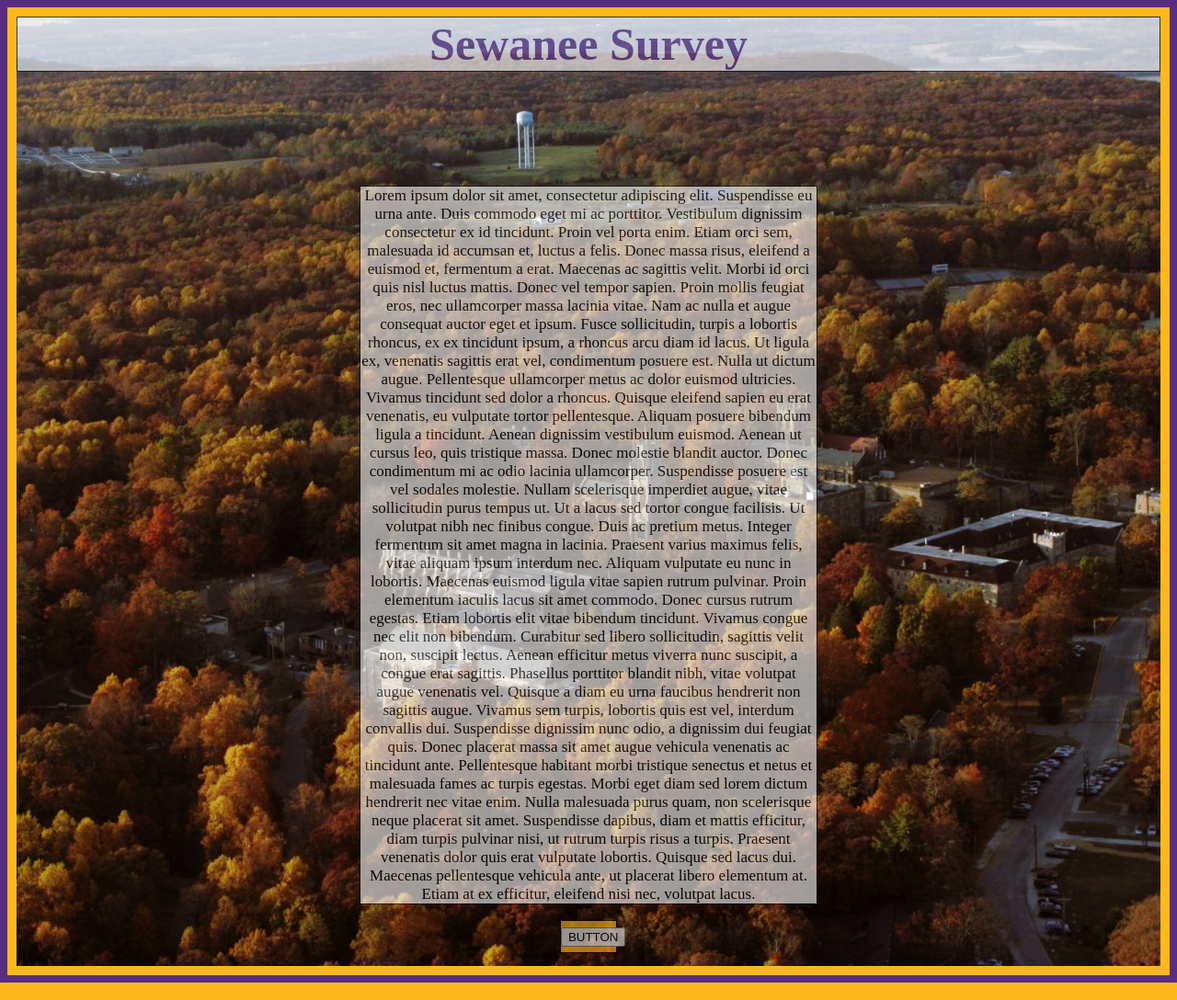
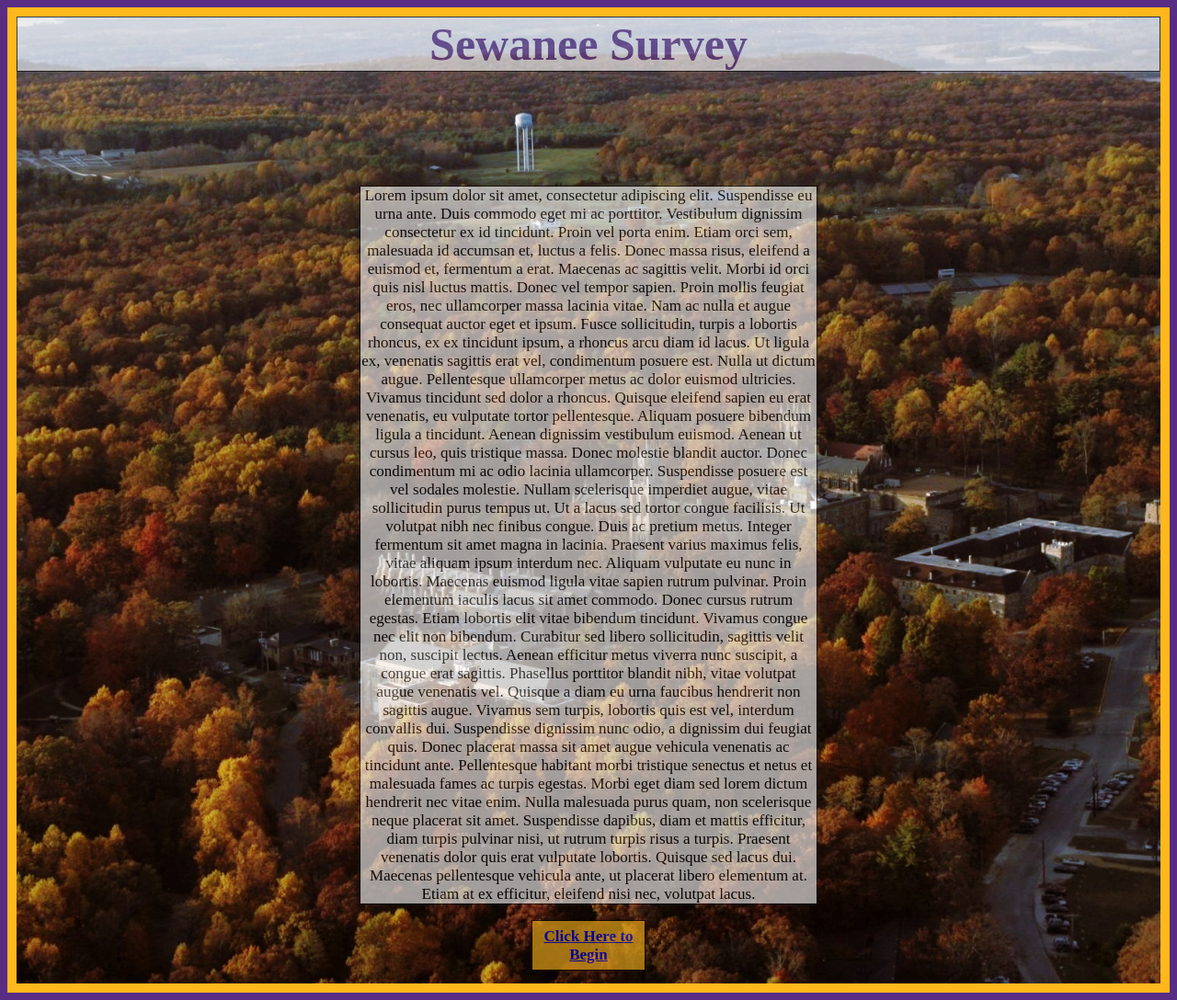
Before and after one commit to 2016pearsoow/Sewanee-Survey, a PHP site: page /SewaneeSurvey.html in a window 1280 px wide. Shown: the whole page at 92% size. Run offline with PHP 8.4, Linux system fonts and the light colour scheme.

Commit message:
4th commit

```diff
--- a/SewaneeSurvey.html
+++ b/SewaneeSurvey.html
@@ -24,7 +24,7 @@ Suspendisse dignissim nunc odio, a dignissim dui feugiat quis. Donec placerat ma
 
       </p>
       <h2>
-        <button type="button">BUTTON</button>
+        <a href="SurveyPage.html" class="link ">Click Here to Begin</a>
       </h2>
     </body>
 </html>
--- a/SurveyPage.html
+++ b/SurveyPage.html
@@ -1,8 +1,9 @@
 <html>
   <head>
   <title>Sewanee Survey</title>
+  <link rel='stylesheet' type='text/css' href='style.css'>
   </head>
-  <body>
-    <p>This is the survey page.</p>
+  <body background="SewaneeOverheadEDITED.jpg";>
+    <h1>Sewanee Survey</h1>
   </body>
 </html>
--- a/style.css
+++ b/style.css
@@ -38,8 +38,8 @@ h2 {
   border: 1px solid black;
   background-color: rgb(255,184,28);
   opacity: 0.6;
-  margin-left: 47.5%;
-  margin-right:47.5%;
+  margin-left: 45%;
+  margin-right:45%;
   padding-top: 0.5%;
   padding-bottom: 0.5%;
 }
```
